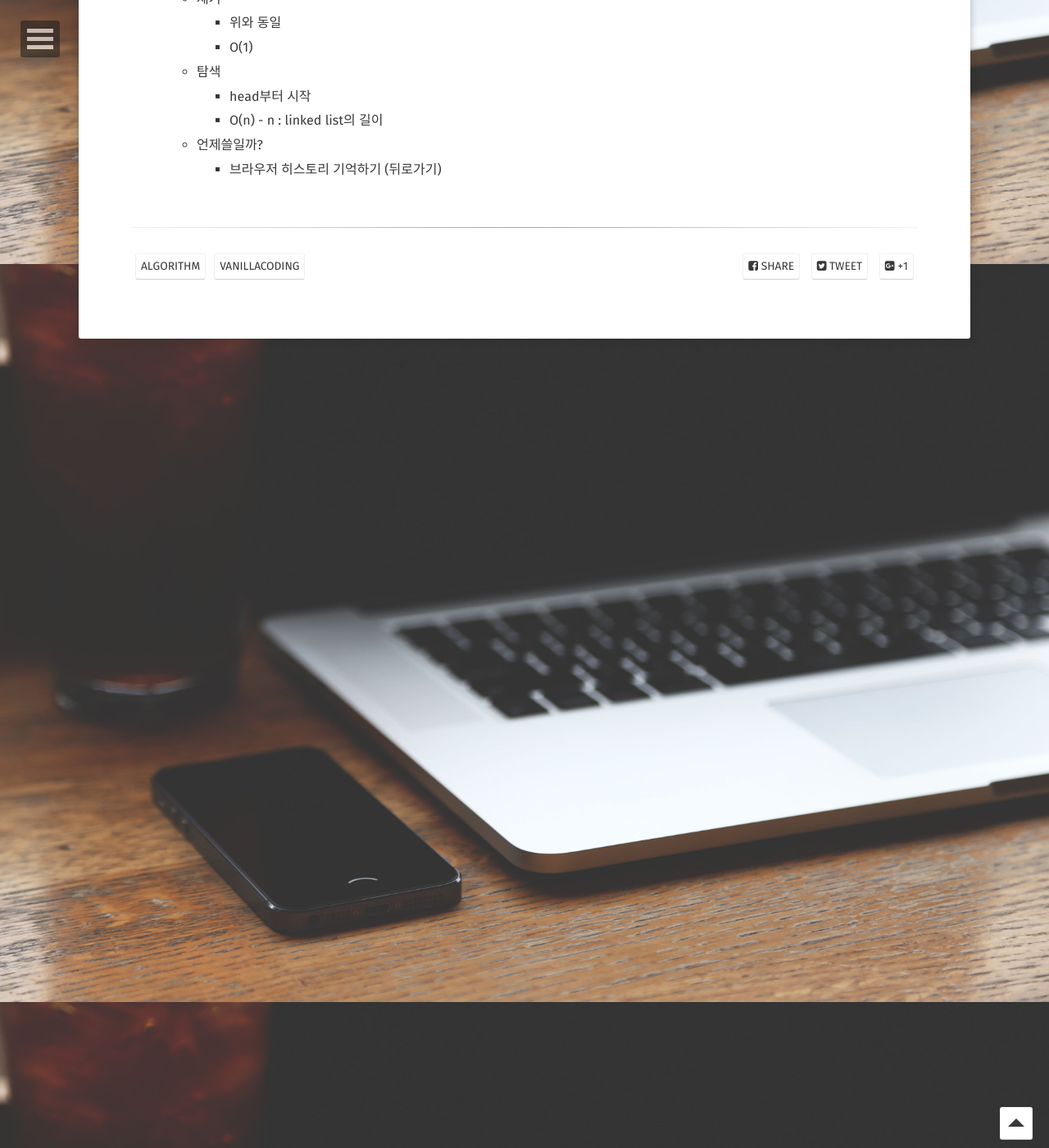
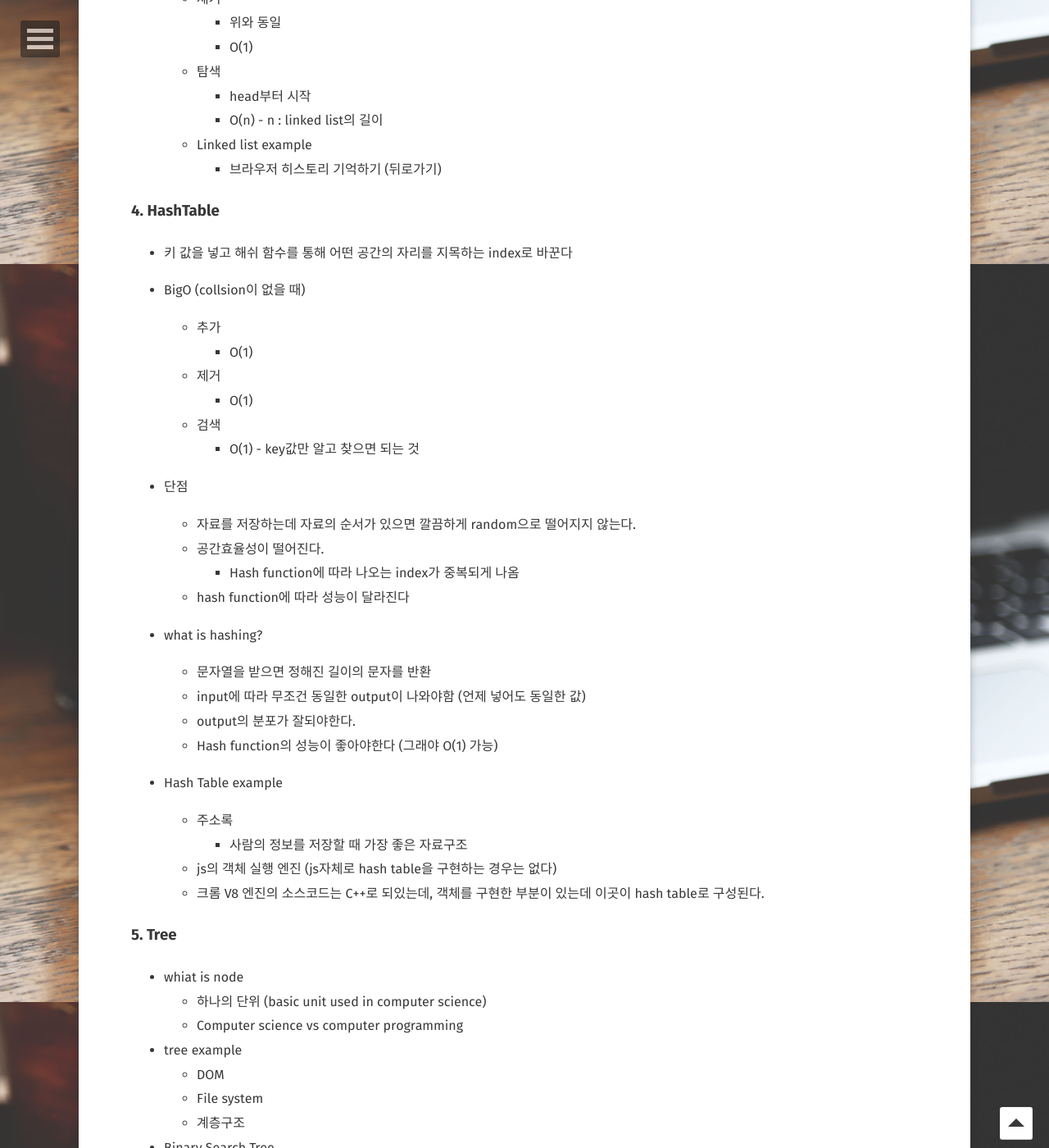
Before and after one commit to Kyounghwan01/lala, a Jekyll site: the page built from _posts/Algorithm/2019-07-08-자료구조기본.md, in a window 1280 px wide and 1400 px high, scrolled down 2378 px. Shown: the whole window at 82% size. Built offline with Jekyll 4.4.1, drawn with Linux system fonts in a browser that asks for light colours; some web fonts are replaced; some of the changed text lies outside the part shown.

Commit message:
Update 2019-07-08-자료구조기본.md

```diff
--- a/_posts/Algorithm/2019-07-08-자료구조기본.md
+++ b/_posts/Algorithm/2019-07-08-자료구조기본.md
@@ -1,12 +1,12 @@
 ---
 layout: post
-title: "[JavaScript][Vanillacoding] stack,queue,linked list "
-date: 2019-06-26
-excerpt: "8_week_Wen"
+title: "[JavaScript][Vanillacoding] 자료구조"
+date: 2019-07-10
+excerpt: "자료구조"
 tag:
-- Algorithm
+- JavaScript
 - Vanillacoding
-category: [Algorithm]
+category: [Vanillacoding-prep]
 feature: https://kyounghwan01.github.io/lala/assets/img/title/bj_title.jpg
 comments: false
 
@@ -21,6 +21,7 @@ comments: false
 ## 자료구조
 
 내가 다루는 자료를 어떤 모양으로 다루는게 가장 적합한지 생각하는 것
+예시랑 같이 알아두세요!
 
 
 
@@ -42,7 +43,7 @@ comments: false
   - Search
     - stack구조에서 n권이 있다 여기에서 찾을때
     - O(n) - n : stack size (n이 무엇인지 정의 해야함)
-- stack을 자료구조에서 어떻게 구현할까?
+- stack example
   - 함수의 실행구문이 call stack구조로 쌓이는데, 여기에서 실행구조를 추적할 수 있다.
   - call stack : js는 singlethread 한번에 한가지 구문을 실행하는데, 그것을 어떻게 관리하는게 좋을까
   - 작업취소기능 (cmd -z) : 사람이 치는 글짜를 stack에 쌓고 뺀다
@@ -84,5 +85,71 @@ comments: false
   - 탐색
     - head부터 시작
     - O(n) - n : linked list의 길이
-  - 언제쓸일까?
+  - Linked list example
     - 브라우저 히스토리 기억하기 (뒤로가기)
+
+### 4. HashTable
+
+- 키 값을 넣고 해쉬 함수를 통해 어떤 공간의 자리를 지목하는 index로 바꾼다
+
+- BigO (collsion이 없을 때)
+
+  - 추가
+    - O(1)
+  - 제거
+    - O(1)
+  - 검색
+    - O(1) - key값만 알고 찾으면 되는 것
+
+- 단점
+
+  - 자료를 저장하는데 자료의 순서가 있으면 깔끔하게 random으로 떨어지지 않는다.
+  - 공간효율성이 떨어진다.
+    - Hash function에 따라 나오는 index가 중복되게 나옴
+  - hash function에 따라 성능이 달라진다
+
+- what is hashing?
+
+  - 문자열을 받으면 정해진 길이의 문자를 반환
+  - input에 따라 무조건 동일한 output이 나와야함 (언제 넣어도 동일한 값)
+  - output의 분포가 잘되야한다.
+  - Hash function의 성능이 좋아야한다 (그래야 O(1) 가능)
+
+- Hash Table example
+
+  - 주소록
+    - 사람의 정보를 저장할 때 가장 좋은 자료구조
+  - js의 객체 실행 엔진 (js자체로 hash table을 구현하는 경우는 없다)
+  - 크롬 V8 엔진의 소스코드는 C++로 되있는데, 객체를 구현한 부분이 있는데 이곳이 hash table로 구성된다.
+
+
+
+### 5. Tree
+
+- whiat is node
+  - 하나의 단위 (basic unit used in computer science)
+  - Computer science vs computer programming
+- tree example
+  - DOM
+  - File system
+  - 계층구조
+- Binary Search Tree
+  - 자식 최대 2개까지 가능
+  - node 기준으로 왼쪽, 오른쪽 자식의 크기가 비교되야 한다 (왼쪽은 node보다 작다 오른쪽은 node보다 크다)
+  - BigO
+    - 추가
+      - O(log n)
+      - 반만 확인을 하여 자리를 찾는다.
+    - 추가
+      - O(logn)
+    - 검색
+      - O(logn)
+    - example
+      - 정렬된 순서가 있는 자료
+      - hash에서 충돌이 났다 - 값이 순서면 bst쓰는것도..
+      - self balancing 기능
+        - AVL tree
+        - red black tree
+- Binary Tree
+  - 자식을 최대 2개까지 가지는 노드
+  - bst와 다른점은 node의 값에 따라 좌우로 분류되는 것이 없다.
```
